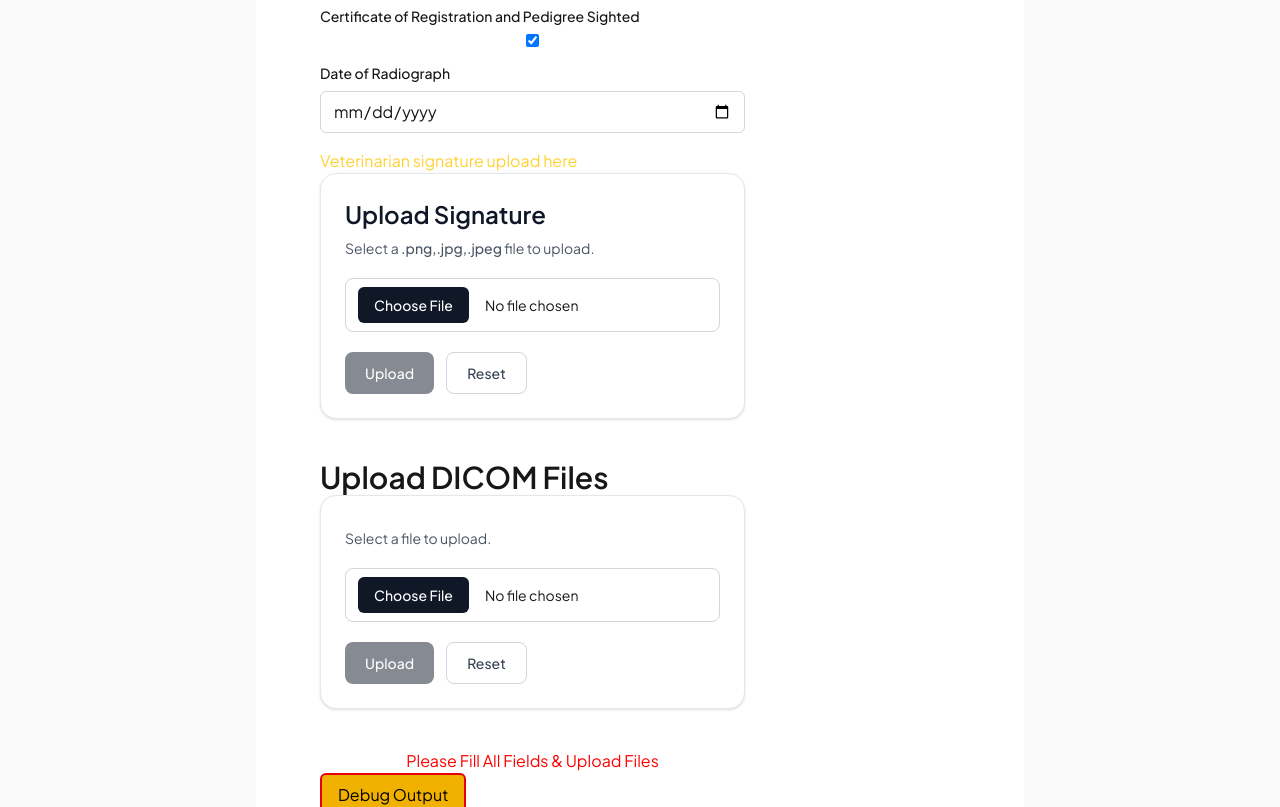
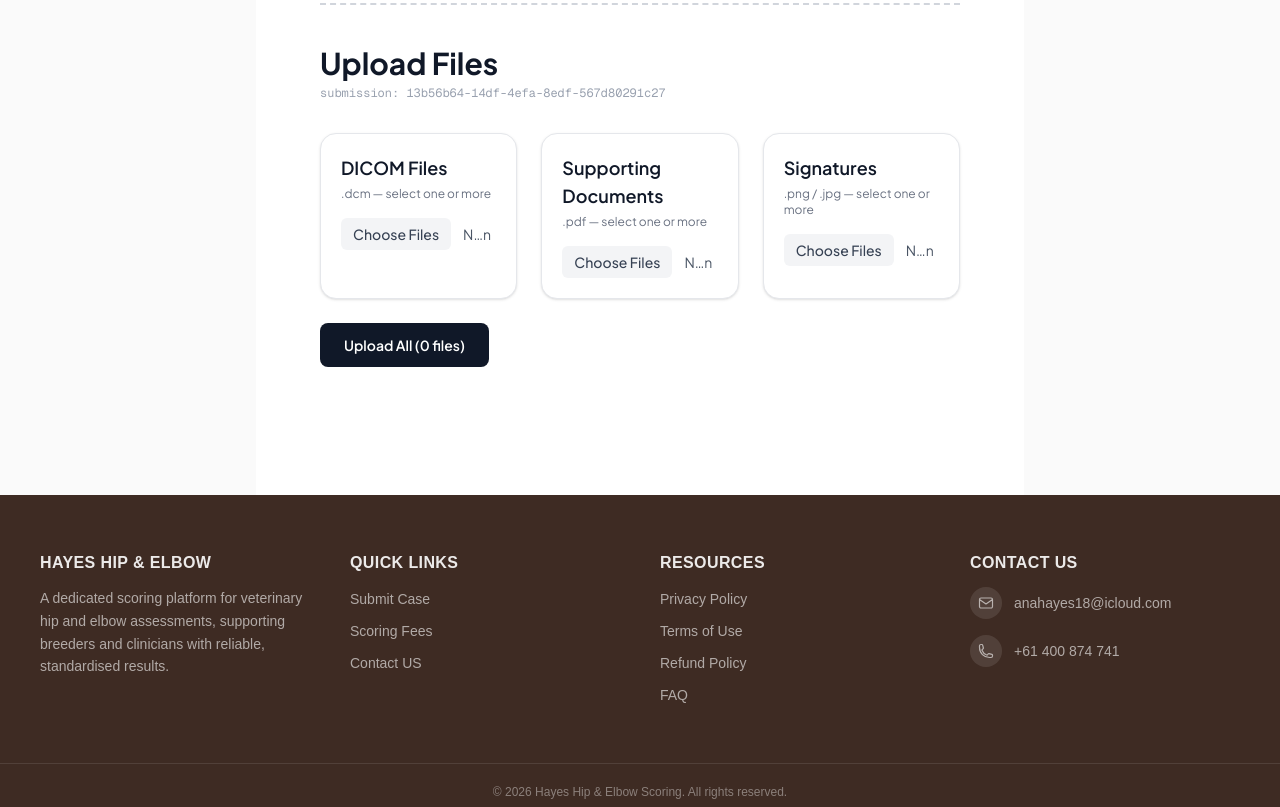
Before and after one commit to CodedBeats/Hayes_Hip_and_Elbow_Scoring, a Next.js app: page /submit in a window 1280 px wide. Shown: the part 1860-2667 px from the top of the page. Built offline with nearby package versions, Linux system fonts and the light colour scheme.

Commit message:
feat (upload): testing upload many files (success)

```diff
--- a/components/form/CaseForm.tsx
+++ b/components/form/CaseForm.tsx
@@ -1,54 +1,21 @@
 // dependencies
 "use client";
-import { useEffect, useRef, useState } from "react";
+import { useState } from "react";
 import { useRouter } from "next/navigation";
 // === components ===
-// field
 import { InputField } from "./InputField";
 import { MobileField } from "./MobileField";
-// img and file uploader
-import { FileUploader } from "../upload/FileUploader";
-import { ImageUploader } from "../upload/ImageUploader";
-// btns
-import { StripeCheckoutButton } from "../buttons/StripeCheckoutBtn"
+import { StripeCheckoutButton } from "../buttons/StripeCheckoutBtn";
 import { TestLogBtn } from "../buttons/TestLogBtn";
 // util
-import { generateCurrentTime } from "@/util/dateTime";
 import { isNonEmptyString } from "@/util/stringManipulation";
-// type
-import { Case } from "@/types/case";
-
+// types
+import { UploadedFile, UploadUrlResponse } from "@/types/upload";
 
 export const CaseForm = () => {
-    // routing
     const router = useRouter();
-    // state
-    // const [formData, setFormData] = useState({
-    //     // dog details
-    //     isDogsAustraliaRegistered: false,
-    //     registeredName: "",
-    //     registeredNumber: "",
-    //     microchipNumber: "",
-    //     breed: "",
 
-    //     // owner details
-    //     ownerName: "",
-    //     ownerEmail: "",
-    //     ownerAddress: "",
-    //     memberNumber: "",
-    //     // owner declaration
-    //     ownerTelephoneNumber: "",
-
-    //     // veterinarian details
-    //     referringVeterinarianName: "",
-    //     referringVeterinarianPractice: "",
-    //     veterinarianAddress: "",
-    //     veterinarianPhone: "",
-    //     positiveIdentificationSighted: false,
-    //     certificateOfRegistrationAndPedigreeSighted: false,
-    //     dateOfRadiograph: "",
-    // });
-    // temp data
+    // --- form state ---
     const [formData, setFormData] = useState({
         // dog details
         isDogsAustraliaRegistered: true,
@@ -56,15 +23,12 @@ export const CaseForm = () => {
         registeredNumber: "333registeredNumber",
         microchipNumber: "333microchipNumber",
         breed: "333breed",
-
         // owner details
         ownerName: "444ownerName",
         ownerEmail: "444email@me.com",
         ownerAddress: "444ownerAddress",
         memberNumber: "444memberNumber",
-        // owner declaration
         ownerTelephoneNumber: "0909 999 999",
-
         // veterinarian details
         referringVeterinarianName: "555referringVeterinarianName",
         referringVeterinarianPractice: "555referringVeterinarianPractice",
@@ -74,86 +38,144 @@ export const CaseForm = () => {
         certificateOfRegistrationAndPedigreeSighted: true,
         dateOfRadiograph: "1st of The Month",
     });
-    const [uploadRefs, setUploadRefs] = useState({
-        dicomKey: "",
-        ownerSignatureKey: "",
-        vetSignatureKey: "",
-    });
     const [isLoading, setIsLoading] = useState(false);
-    const [formFilesUploaded, setFormFilesUploaded] = useState(false);
-    // store name for signature folder name with initial state
-    const [initialTimeFolderName, setInitialTimeFolderName] = useState(generateCurrentTime)
 
-
+    // --- upload state ---
+    const [submissionId] = useState(() => crypto.randomUUID());
+    const [selectedDicom, setSelectedDicom] = useState<File[]>([]);
+    const [selectedDocs, setSelectedDocs] = useState<File[]>([]);
+    const [selectedSigs, setSelectedSigs] = useState<File[]>([]);
+    const [isUploading, setIsUploading] = useState(false);
+    const [uploadError, setUploadError] = useState<string | null>(null);
+    const [uploadedResults, setUploadedResults] = useState<UploadedFile[]>([]);
 
     const handleFormSubmit = async (e: React.FormEvent<HTMLFormElement>) => {
         e.preventDefault();
-        console.log(formData);
-        console.log(uploadRefs);
         setIsLoading(true);
-
         try {
-            // validate
-            if (
-                !uploadRefs.dicomKey ||
-                !uploadRefs.ownerSignatureKey ||
-                !uploadRefs.vetSignatureKey
-            ) {
-                alert("Please upload all required files.");
-                return;
-            }
-
-            // store formData in loacl storage
-            localStorage.setItem(
-                "caseFormData",
-                JSON.stringify(formData)
-            );
-            // store dicom and signature refs in local storage
-            localStorage.setItem(
-                "uploadRefs",
-                JSON.stringify(uploadRefs)
-            );
-
-            // can now proceed to payment
-            setIsLoading(false);
-            setFormFilesUploaded(true)
-
+            localStorage.setItem("caseFormData", JSON.stringify(formData));
         } catch (err) {
             console.error(err);
         } finally {
             setIsLoading(false);
         }
+    };
+
+    const handleUploadAll = async () => {
+        const totalFiles = selectedDicom.length + selectedDocs.length + selectedSigs.length;
+        if (totalFiles === 0) {
+            setUploadError("Select at least one file before uploading.");
+            return;
         }
 
+        setIsUploading(true);
+        setUploadError(null);
+        setUploadedResults([]);
+
+        try {
+            // Build request array — order must match allFiles below
+            const fileRequests = [
+                ...selectedDicom.map((f) => ({
+                    fileName: f.name,
+                    contentType: f.type || "application/dicom",
+                    dogIndex: 1,
+                    category: "dicom" as const,
+                })),
+                ...selectedDocs.map((f) => ({
+                    fileName: f.name,
+                    contentType: f.type || "application/pdf",
+                    dogIndex: 1,
+                    category: "supporting-documents" as const,
+                })),
+                ...selectedSigs.map((f) => ({
+                    fileName: f.name,
+                    contentType: f.type || "image/png",
+                    dogIndex: 1,
+                    category: "signatures" as const,
+                })),
+            ];
+
+            const urlRes = await fetch("/api/upload-url", {
+                method: "POST",
+                headers: { "Content-Type": "application/json" },
+                body: JSON.stringify({ submissionId, files: fileRequests }),
+            });
+
+            if (!urlRes.ok) {
+                const body = await urlRes.json();
+                throw new Error(
+                    body.errors?.join(", ") ?? body.error ?? "Failed to get upload URLs",
+                );
+            }
+
+            const { urls }: UploadUrlResponse = await urlRes.json();
+
+            // PUT all files in parallel — same order as fileRequests
+            const allFiles = [...selectedDicom, ...selectedDocs, ...selectedSigs];
+            const results = await Promise.all(
+                allFiles.map((file, i) =>
+                    new Promise<UploadedFile>((resolve, reject) => {
+                        const xhr = new XMLHttpRequest();
+                        xhr.open("PUT", urls[i].uploadUrl);
+                        xhr.setRequestHeader("Content-Type", file.type);
+                        xhr.onload = () => {
+                            if (xhr.status >= 200 && xhr.status < 300) {
+                                resolve({
+                                    fileName: file.name,
+                                    key: urls[i].key,
+                                    size: file.size,
+                                    contentType: file.type,
+                                    uploadedAt: new Date(),
+                                });
+                            } else {
+                                reject(new Error(`Upload failed for ${file.name}`));
+                            }
+                        };
+                        xhr.onerror = () =>
+                            reject(new Error(`Upload failed for ${file.name}`));
+                        xhr.send(file);
+                    }),
+                ),
+            );
+
+            setUploadedResults(results);
+        } catch (err) {
+            setUploadError(err instanceof Error ? err.message : "Upload failed");
+        } finally {
+            setIsUploading(false);
+        }
+    };
+
     const dogDetailsFields = [
-        { name: 'isDogsAustraliaRegistered', label: 'Is Dog Registered with Dogs Australia?', type: 'checkbox' },
-        { name: 'registeredName', label: 'Registered Name', type: 'text' },
-        { name: 'registeredNumber', label: 'Registered Number', type: 'text' },
-        { name: 'microchipNumber', label: 'Microchip Number', type: 'text' },
-        { name: 'breed', label: 'Breed', type: 'text' },
+        { name: "isDogsAustraliaRegistered", label: "Is Dog Registered with Dogs Australia?", type: "checkbox" },
+        { name: "registeredName", label: "Registered Name", type: "text" },
+        { name: "registeredNumber", label: "Registered Number", type: "text" },
+        { name: "microchipNumber", label: "Microchip Number", type: "text" },
+        { name: "breed", label: "Breed", type: "text" },
     ];
     const ownerDetailsFields = [
-        { name: 'ownerName', label: 'Owner Name', type: 'text' },
-        { name: 'ownerEmail', label: 'Owner Email', type: 'email' },
-        { name: 'ownerAddress', label: 'Owner Address', type: 'text' },
-        { name: 'memberNumber', label: 'Member Number', type: 'text' },
-        { name: 'ownerTelephoneNumber', label: 'Owner Telephone Number', type: 'text' },
+        { name: "ownerName", label: "Owner Name", type: "text" },
+        { name: "ownerEmail", label: "Owner Email", type: "email" },
+        { name: "ownerAddress", label: "Owner Address", type: "text" },
+        { name: "memberNumber", label: "Member Number", type: "text" },
+        { name: "ownerTelephoneNumber", label: "Owner Telephone Number", type: "text" },
     ];
     const veterinarianDetailsFields = [
-        { name: 'referringVeterinarianName', label: 'Referring Veterinarian Name', type: 'text' },
-        { name: 'referringVeterinarianPractice', label: 'Referring Veterinarian Practice', type: 'text' },
-        { name: 'veterinarianAddress', label: 'Veterinarian Address', type: 'text' },
-        { name: 'veterinarianPhone', label: 'Veterinarian Phone', type: 'text' },
-        { name: 'positiveIdentificationSighted', label: 'Positive Identification Sighted', type: 'checkbox' },
-        { name: 'certificateOfRegistrationAndPedigreeSighted', label: 'Certificate of Registration and Pedigree Sighted', type: 'checkbox' },
-        { name: 'dateOfRadiograph', label: 'Date of Radiograph', type: 'date' },
+        { name: "referringVeterinarianName", label: "Referring Veterinarian Name", type: "text" },
+        { name: "referringVeterinarianPractice", label: "Referring Veterinarian Practice", type: "text" },
+        { name: "veterinarianAddress", label: "Veterinarian Address", type: "text" },
+        { name: "veterinarianPhone", label: "Veterinarian Phone", type: "text" },
+        { name: "positiveIdentificationSighted", label: "Positive Identification Sighted", type: "checkbox" },
+        { name: "certificateOfRegistrationAndPedigreeSighted", label: "Certificate of Registration and Pedigree Sighted", type: "checkbox" },
+        { name: "dateOfRadiograph", label: "Date of Radiograph", type: "date" },
     ];
 
     return (
+        <>
+            {/* ======================== */}
+            {/* MAIN FORM               */}
+            {/* ======================== */}
             <form onSubmit={handleFormSubmit}>
-            {/* ======================= */}
-            {/* DOG DETAILS */}
-            {/* ======================= */}
                 <h1 className="text-3xl mt-10">Dog Details</h1>
                 {dogDetailsFields.map((field) => (
                     <InputField
@@ -166,10 +188,6 @@ export const CaseForm = () => {
                     />
                 ))}
 
-
-            {/* ======================= */}
-            {/* Owner */}
-            {/* ======================= */}
                 <h2 className="text-3xl mt-10">Owner Details</h2>
                 {ownerDetailsFields.map((field) =>
                     field.name === "ownerTelephoneNumber" ? (
@@ -187,32 +205,16 @@ export const CaseForm = () => {
                             value={formData[field.name as keyof typeof formData]}
                             onChange={(e) => setFormData({ ...formData, [field.name]: e.target.value })}
                         />
-                )
+                    ),
                 )}
-            <h2 className="text-2xl font-semibold">Owner Declaration</h2>
-            <p className="text-amber-300">Owner signature upload here</p>
-            {/* === owner's signature === */}
-            <ImageUploader
-                folderName={`owner-signatures/${initialTimeFolderName}`}
-                onUploaded={(image) =>
-                    setUploadRefs((prev) => ({
-                        ...prev,
-                        ownerSignatureKey: image.key,
-                    }))
-                }
-            />
 
-
-            {/* ======================= */}
-            {/* Veterinarian DETAILS */}
-            {/* ======================= */}
                 <h2 className="text-3xl mt-10">Veterinarian Details</h2>
                 {veterinarianDetailsFields.map((field) =>
                     field.name === "veterinarianPhone" ? (
                         <MobileField
                             key={field.name}
                             value={formData[field.name]}
-                        onChange={(value) => setFormData({ ...formData, [field.name]: value})}
+                            onChange={(value) => setFormData({ ...formData, [field.name]: value })}
                         />
                     ) : (
                         <InputField
@@ -223,55 +225,138 @@ export const CaseForm = () => {
                             value={formData[field.name as keyof typeof formData]}
                             onChange={(e) => setFormData({ ...formData, [field.name]: e.target.value })}
                         />
-                )
+                    ),
                 )}
-            {/* === veterinarian's signature === */}
-            <p className="text-amber-300">Veterinarian signature upload here</p>
-            <ImageUploader
-                folderName={`vet-signatures/${initialTimeFolderName}`}
-                onUploaded={(image) =>
-                    setUploadRefs((prev) => ({
-                        ...prev,
-                        vetSignatureKey: image.key,
-                    }))
-                }
-            />
-
-
-            {/* ======================= */}
-            {/* FILE UPLOAD */}
-            {/* ======================= */}
-            <h2 className="text-3xl font-semibold mt-10">Upload DICOM Files</h2>
-            <FileUploader
-                onUploaded={(file) =>
-                    setUploadRefs((prev) => ({
-                        ...prev,
-                        dicomKey: file.key,
-                    }))
-                }
-            />
 
                 <div className="flex flex-col mt-10">
                     <StripeCheckoutButton
-                    disabled={
-                        !isNonEmptyString(uploadRefs.dicomKey) ||
-                        !isNonEmptyString(uploadRefs.ownerSignatureKey) ||
-                        !isNonEmptyString(uploadRefs.vetSignatureKey)
-                    }
-                    text={
-                        isNonEmptyString(uploadRefs.dicomKey) &&
-                        isNonEmptyString(uploadRefs.ownerSignatureKey) &&
-                        isNonEmptyString(uploadRefs.vetSignatureKey)
-                        ?
-                        "Process to Checkout"
-                        :
-                        "Please Fill All Fields & Upload Files"
-                    }
+                        disabled={isLoading}
+                        text="Proceed to Checkout"
                     />
                 </div>
                 <div>
-                <TestLogBtn data={uploadRefs} />
+                    <TestLogBtn data={formData} />
                 </div>
             </form>
+
+            {/* ======================== */}
+            {/* UPLOAD SECTION          */}
+            {/* ======================== */}
+            <div className="mt-16 border-t-2 border-dashed border-gray-300 pt-10">
+                <h2 className="text-3xl font-bold text-gray-900">Upload Files</h2>
+                <p className="mt-1 font-mono text-xs text-gray-400">
+                    submission: {submissionId}
+                </p>
+
+                <div className="mt-8 grid gap-6 sm:grid-cols-3">
+                    {/* DICOM */}
+                    <div className="rounded-2xl border border-gray-200 bg-white p-5 shadow-sm">
+                        <h3 className="text-lg font-semibold text-gray-900">DICOM Files</h3>
+                        <p className="mt-1 text-xs text-gray-500">.dcm — select one or more</p>
+                        <input
+                            type="file"
+                            accept=".dcm"
+                            multiple
+                            className="mt-4 block w-full text-sm text-gray-600 file:mr-3 file:rounded-md file:border-0 file:bg-gray-100 file:px-3 file:py-1.5 file:text-sm file:font-medium file:text-gray-700 hover:file:bg-gray-200"
+                            onChange={(e) => setSelectedDicom(Array.from(e.target.files ?? []))}
+                        />
+                        {selectedDicom.length > 0 && (
+                            <ul className="mt-3 space-y-1">
+                                {selectedDicom.map((f) => (
+                                    <li key={f.name} className="truncate text-xs text-gray-700">
+                                        {f.name}
+                                    </li>
+                                ))}
+                            </ul>
+                        )}
+                    </div>
+
+                    {/* Supporting Documents */}
+                    <div className="rounded-2xl border border-gray-200 bg-white p-5 shadow-sm">
+                        <h3 className="text-lg font-semibold text-gray-900">Supporting Documents</h3>
+                        <p className="mt-1 text-xs text-gray-500">.pdf — select one or more</p>
+                        <input
+                            type="file"
+                            accept=".pdf"
+                            multiple
+                            className="mt-4 block w-full text-sm text-gray-600 file:mr-3 file:rounded-md file:border-0 file:bg-gray-100 file:px-3 file:py-1.5 file:text-sm file:font-medium file:text-gray-700 hover:file:bg-gray-200"
+                            onChange={(e) => setSelectedDocs(Array.from(e.target.files ?? []))}
+                        />
+                        {selectedDocs.length > 0 && (
+                            <ul className="mt-3 space-y-1">
+                                {selectedDocs.map((f) => (
+                                    <li key={f.name} className="truncate text-xs text-gray-700">
+                                        {f.name}
+                                    </li>
+                                ))}
+                            </ul>
+                        )}
+                    </div>
+
+                    {/* Signatures */}
+                    <div className="rounded-2xl border border-gray-200 bg-white p-5 shadow-sm">
+                        <h3 className="text-lg font-semibold text-gray-900">Signatures</h3>
+                        <p className="mt-1 text-xs text-gray-500">.png / .jpg — select one or more</p>
+                        <input
+                            type="file"
+                            accept=".png,.jpg,.jpeg"
+                            multiple
+                            className="mt-4 block w-full text-sm text-gray-600 file:mr-3 file:rounded-md file:border-0 file:bg-gray-100 file:px-3 file:py-1.5 file:text-sm file:font-medium file:text-gray-700 hover:file:bg-gray-200"
+                            onChange={(e) => setSelectedSigs(Array.from(e.target.files ?? []))}
+                        />
+                        {selectedSigs.length > 0 && (
+                            <ul className="mt-3 space-y-1">
+                                {selectedSigs.map((f) => (
+                                    <li key={f.name} className="truncate text-xs text-gray-700">
+                                        {f.name}
+                                    </li>
+                                ))}
+                            </ul>
+                        )}
+                    </div>
+                </div>
+
+                {/* Upload button */}
+                <div className="mt-6">
+                    <button
+                        type="button"
+                        onClick={handleUploadAll}
+                        disabled={isUploading}
+                        className="rounded-lg bg-gray-900 px-6 py-3 text-sm font-semibold text-white transition hover:bg-gray-700 disabled:cursor-not-allowed disabled:opacity-50"
+                    >
+                        {isUploading ? "Uploading..." : `Upload All (${selectedDicom.length + selectedDocs.length + selectedSigs.length} files)`}
+                    </button>
+                </div>
+
+                {/* Error */}
+                {uploadError && (
+                    <div className="mt-4 rounded-lg border border-red-200 bg-red-50 px-4 py-3 text-sm text-red-700">
+                        {uploadError}
+                    </div>
+                )}
+
+                {/* Results */}
+                {uploadedResults.length > 0 && (
+                    <div className="mt-8">
+                        <h3 className="text-lg font-semibold text-gray-900">
+                            Uploaded ({uploadedResults.length} files)
+                        </h3>
+                        <ul className="mt-3 space-y-2">
+                            {uploadedResults.map((f) => (
+                                <li
+                                    key={f.key}
+                                    className="rounded-xl border border-gray-200 bg-gray-50 px-4 py-3"
+                                >
+                                    <p className="font-medium text-gray-900">{f.fileName}</p>
+                                    <p className="mt-0.5 break-all font-mono text-xs text-gray-500">
+                                        {f.key}
+                                    </p>
+                                </li>
+                            ))}
+                        </ul>
+                    </div>
+                )}
+            </div>
+        </>
     );
 };
```
Lines whose indentation alone changed are shown as unchanged.
